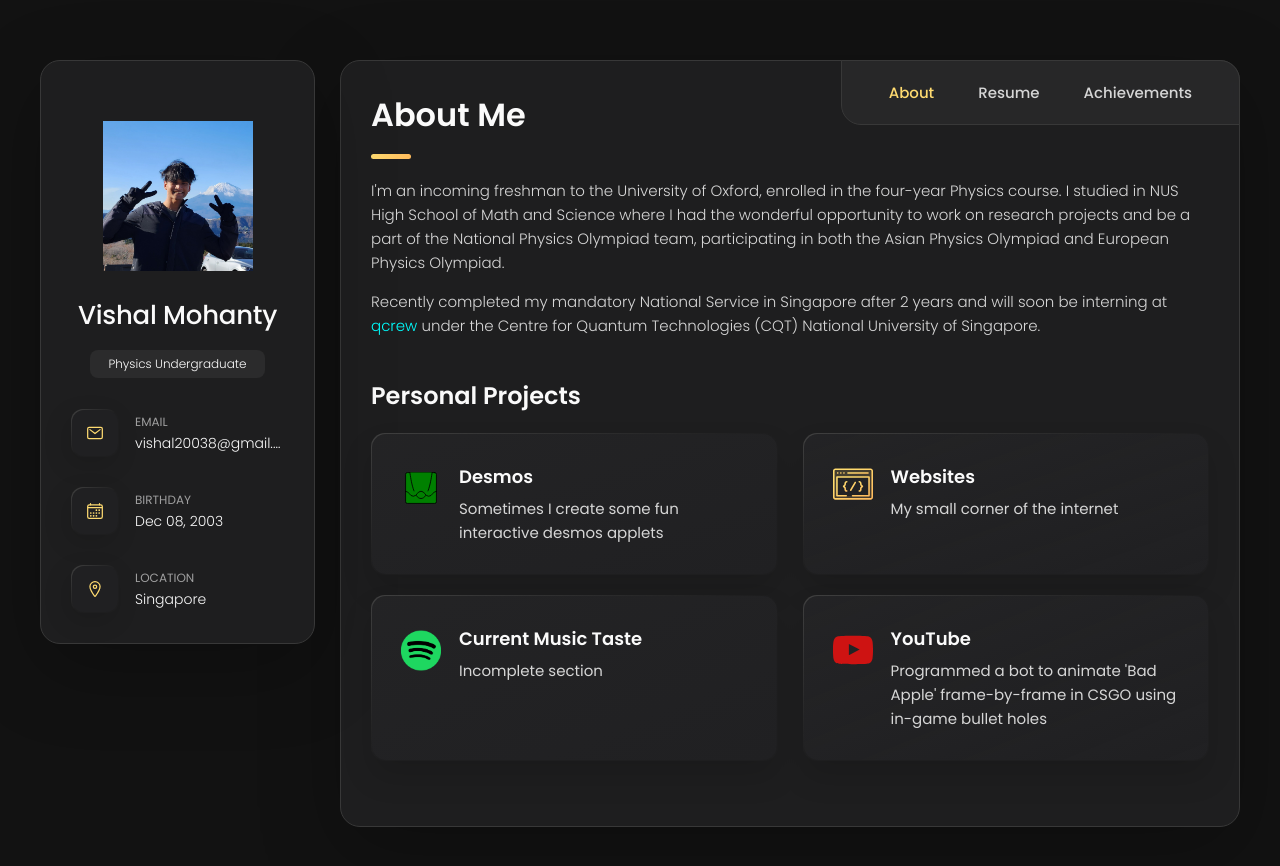
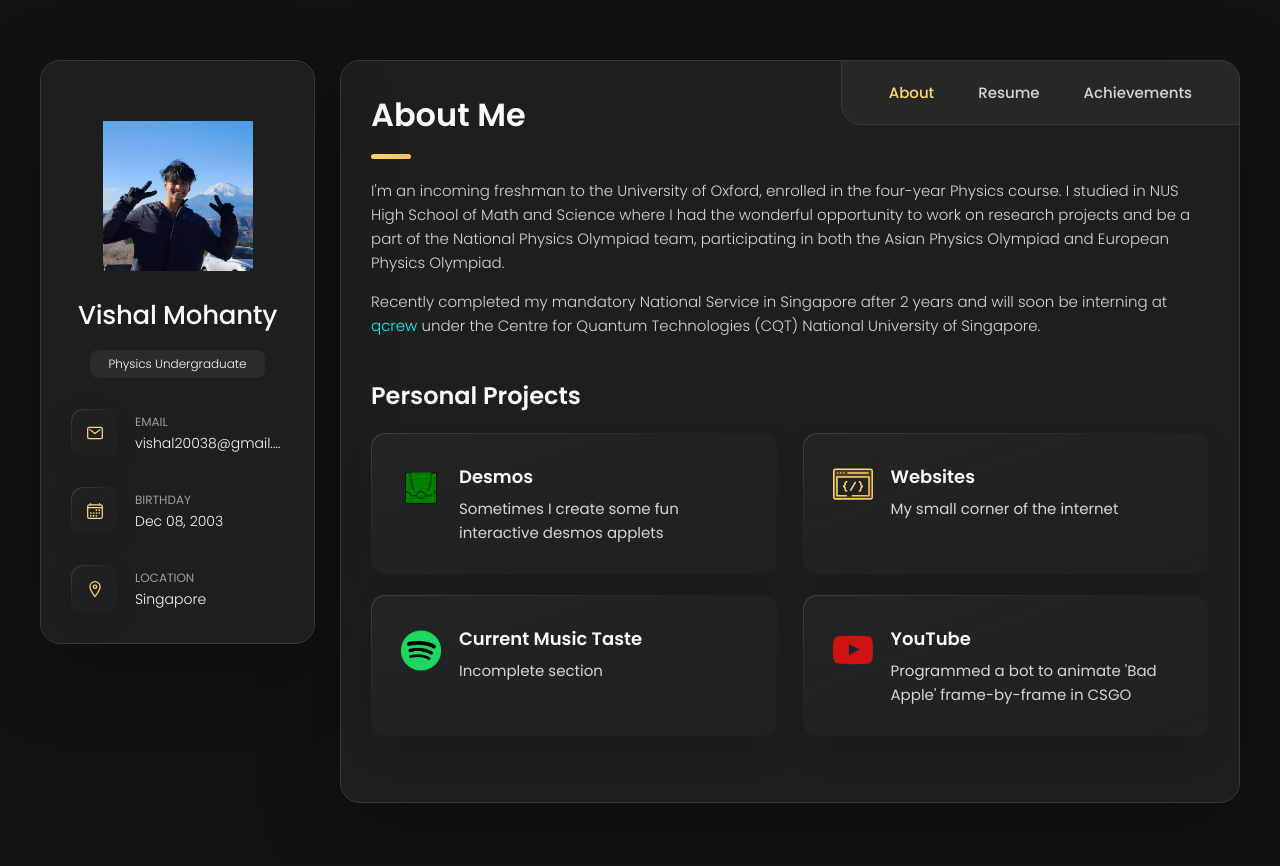
Before and after one commit to vishal-mohanty/vishal-mohanty.github.io, a plain HTML site: page index.html in a window 1280 px wide. Drawn offline with nearby package versions, Linux system fonts and the light colour scheme.

Commit message:
succint description

```diff
--- a/index.html
+++ b/index.html
@@ -247,7 +247,7 @@
                 <h4 class="h4 service-item-title">YouTube</h4>
 
                 <p class="service-item-text">
-                  Programmed a bot to animate 'Bad Apple' frame-by-frame in CSGO using in-game bullet holes
+                  Programmed a bot to animate 'Bad Apple' frame-by-frame in CSGO
                 </p>
               </div>
 
```
